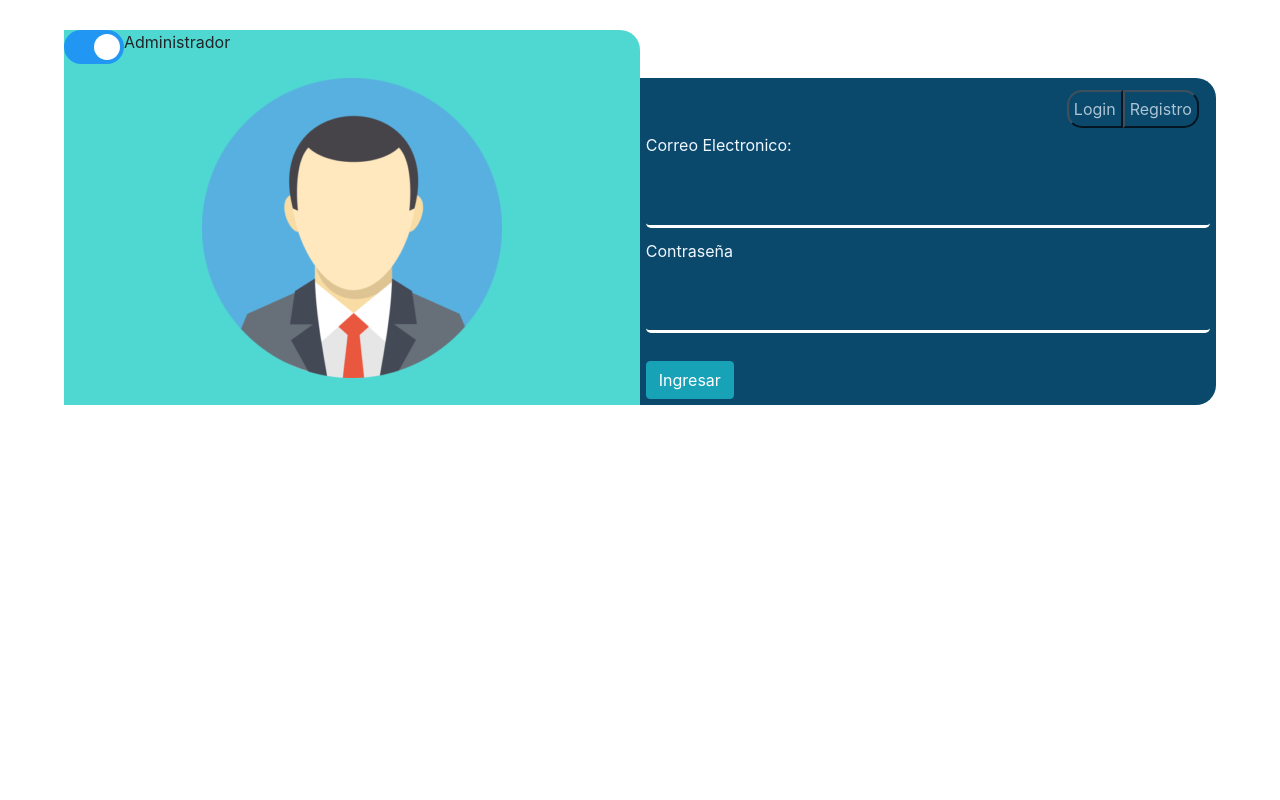
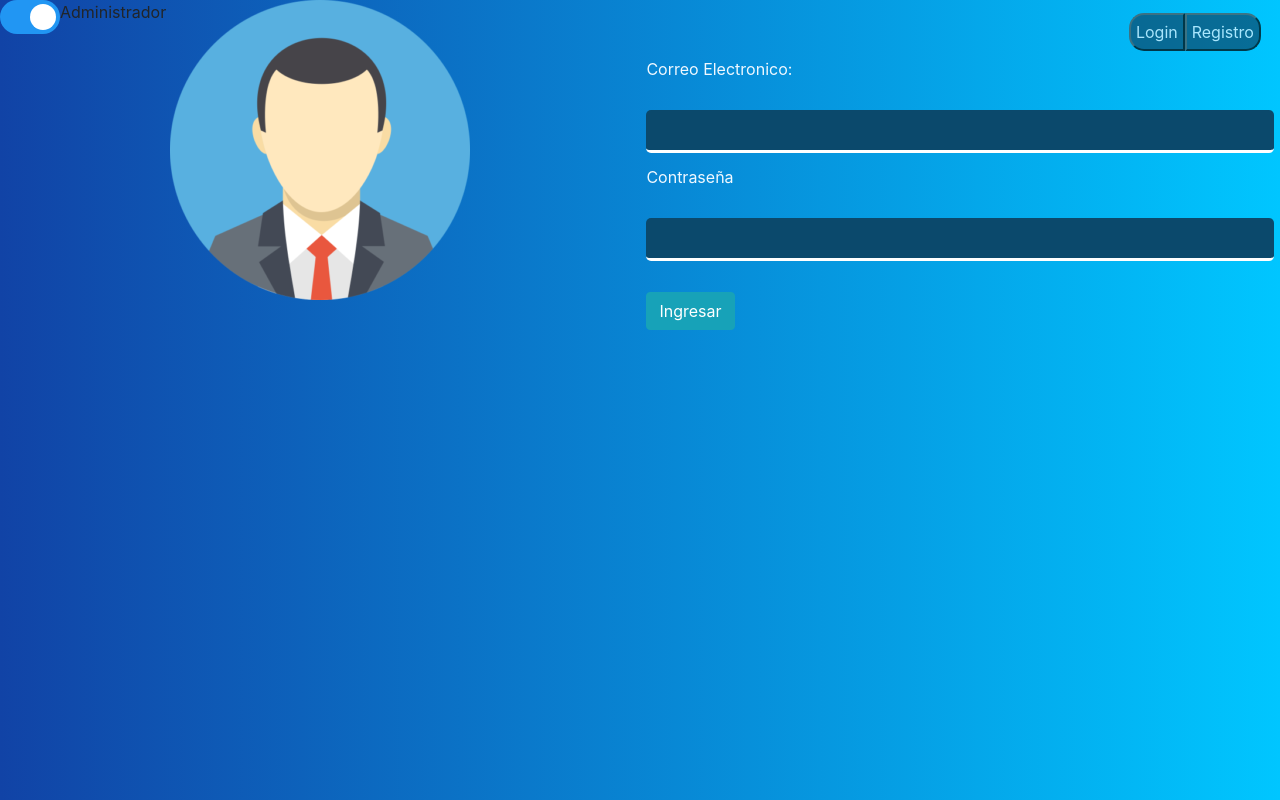
Before and after one commit to donarol/Proyecto_Sis, an Angular app in the folder Angular/public/: page / in a window 1280 px wide. Built offline with nearby package versions, Linux system fonts and the light colour scheme.

Commit message:
mejora login

```diff
--- a/Angular/public/src/app/app.module.ts
+++ b/Angular/public/src/app/app.module.ts
@@ -25,7 +25,7 @@ const router: Routes=[
   {path:'',component:PrincipalComponent,children:[
     {path:'miCuenta/:id',component:CuentaTutorComponent},
     {path:'listaAlumnos/:id',component:ListaAlumnosComponent},
-    {path:'lista',component:MenuComponent}/*,
+    {path:'lista/:id',component:MenuComponent}/*,
     {path:'',component:MenuComponent,children:[
       {path:'listaAlumnos',component:ListaAlumnosComponent}
     ]}*/
--- a/Angular/public/src/app/inicio/inicio.component.css
+++ b/Angular/public/src/app/inicio/inicio.component.css
@@ -2,16 +2,16 @@
     padding: 0;
     display: flex;
     flex-wrap: wrap;
-    max-width: 90%;
-    width: 90%;
+    max-width: 100%;
+    width: 100%;
 	background: #fff;
-    margin: 30px auto;
+    background: -webkit-linear-gradient(left,  #1143a6, #00c6ff);
+    height: 100vh;
 }
 .superior{
     width: 50%;
-    display: inline-block;
+    position: absolute;
     margin-right: 1%;
-    background: #4ED8D1;
     border-top-right-radius: 20px;
 }
 .inferior{
@@ -20,14 +20,12 @@
 }
 .izq{
     width: 50%;
-    background: #4ED8D1;
    /* border-top-left-radius: 20px;
     border-bottom-left-radius: 20px;*/
 
 }
 .der{
     width: 50%;
-    background: #0B496C;
     border-top-right-radius: 20px;
     border-bottom-right-radius: 20px;
 
@@ -55,6 +53,10 @@ img{
     max-width: 100%;
     display:block;
 margin:auto;
+}
+input{
+  text-anchor: 20px;
+  text-decoration: brown;
 }
 
 
--- a/Angular/public/src/app/registro-administrador/registro-administrador.component.html
+++ b/Angular/public/src/app/registro-administrador/registro-administrador.component.html
@@ -1,10 +1,10 @@
 <div class="contenido">
   <form (ngSubmit)="registro()">
-    <div class="largo">
+    <div class="corto">
       <p>Nombre:</p>
       <input type="text" name="nombre" [(ngModel)]="administrador.nombre">
     </div>
-    <div class="largo">
+    <div class="corto">
       <p>Apellido:</p>
       <input type="text" name="apellido" [(ngModel)]="administrador.apellido">
     </div>
--- a/Angular/public/src/app/registro/registro.component.html
+++ b/Angular/public/src/app/registro/registro.component.html
@@ -1,10 +1,10 @@
 <div class="contenido">
   <form (ngSubmit)="registro()">
-    <div class="largo">
+    <div class="corto">
       <p>Nombre:</p>
       <input type="text" name="nombre" [(ngModel)]="familiar.nombre">
     </div>
-    <div class="largo">
+    <div class="corto">
       <p>Apellido:</p>
       <input type="text" name="apellido" [(ngModel)]="familiar.apellido">
     </div>
```
